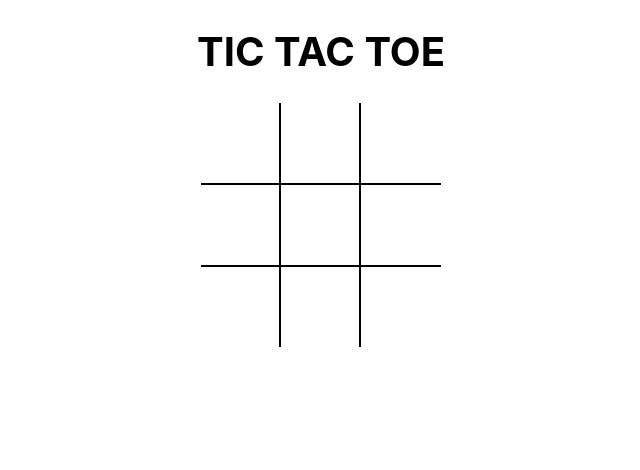
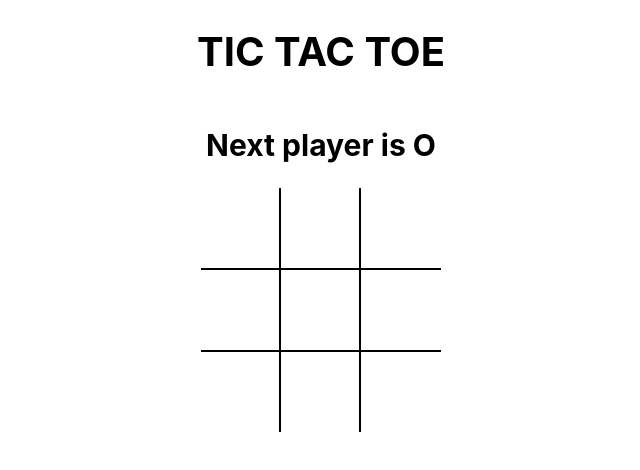
Before and after one commit to aditimishra901/tictactoe, a React (Create React App) app: page / in a window 1280 px wide. Shown: the top 470 px of the page, without its empty margins (319-959 px from the left). Built offline with nearby package versions, Linux system fonts and the light colour scheme.

Commit message:
calculatewinner

```diff
--- a/src/App.js
+++ b/src/App.js
@@ -1,13 +1,50 @@
-import React from "react";
+import React, {useState} from "react";
 import Board from "./components/Board";
+import { calculationWinner } from "./helper";
 
 import "./styles/root.css";
 
 function App() {
+
+  const [board,setBoard] = useState(Array(9).fill(null));
+
+  const[isXNext, setIsXNext] = useState(false);
+
+   const winner = calculationWinner(board);
+
+   const message = winner
+   ? `Winner is ${winner}`
+    : `Next player is ${isXNext ?  'X' :'O' }`;
+
+  const handleSquareClick = position => {
+
+       if(board[position] || winner){
+         return;
+       }
+
+      setBoard(prev =>{
+        return prev.map((square,pos) =>{
+             if(pos === position){
+               return isXNext ? 'X' : 'O';
+             }
+
+
+             return square;
+
+        });
+
+      });
+
+      setIsXNext( (prev) => !prev);
+
+   };
+
   return (
    <div className="app">
      <h1>TIC TAC TOE</h1>
-     <Board/>
+     <h2>{message}</h2>
+     <Board board={board} handleSquareClick={handleSquareClick}/>
+
    </div>
   );
 }
--- a/src/components/Board.js
+++ b/src/components/Board.js
@@ -1,33 +1,9 @@
 import React, { useState } from "react";
 import Square from "./Square";
 
-const Board = ()=> {
-
-  const [board,setBoard] = useState(Array(9).fill(null));
-
-  const[isXNext, setIsXNext] = useState(false);
+const Board = ({board, handleSquareClick})=> {
 
 
-
-  const handleSquareClick = position => {
-
-       if(board[position] ){
-         return;
-       }
-
-      setBoard(prev =>{
-        return prev.map((square,pos) =>{
-             if(pos === position){
-               return isXNext ? 'X' : 'O';
-             }
-             return square;
-        });
-
-      });
-
-      setIsXNext( (prev) => !prev);
-
-   };
 
    const renderSquare = position => {
      return (
--- a/src/components/Square.js
+++ b/src/components/Square.js
@@ -1,6 +1,8 @@
 import React from "react";
 
 const Square = ({value, onClick}) => {
+
+  console.log("square rerender");
 
   return (
     <button
--- /dev/null
+++ b/src/helper.js
@@ -0,0 +1,22 @@
+export function calculationWinner(squares){
+
+  const lines =[
+    [0,1,2],
+    [3,4,5],
+    [6,7,8],
+    [0,3,6],
+    [1,4,7],
+    [2,5,8],
+    [0,4,8],
+    [2,4,6],
+  ];
+  for(let i=0; i<lines.length;i++)
+  {
+    const [a,b,c]=lines[i];
+    if(squares[a] && squares[a]===squares[b] && squares[a]===squares[c])
+      {
+        return squares[a];
+      }
+  }
+  return null;
+}
```
